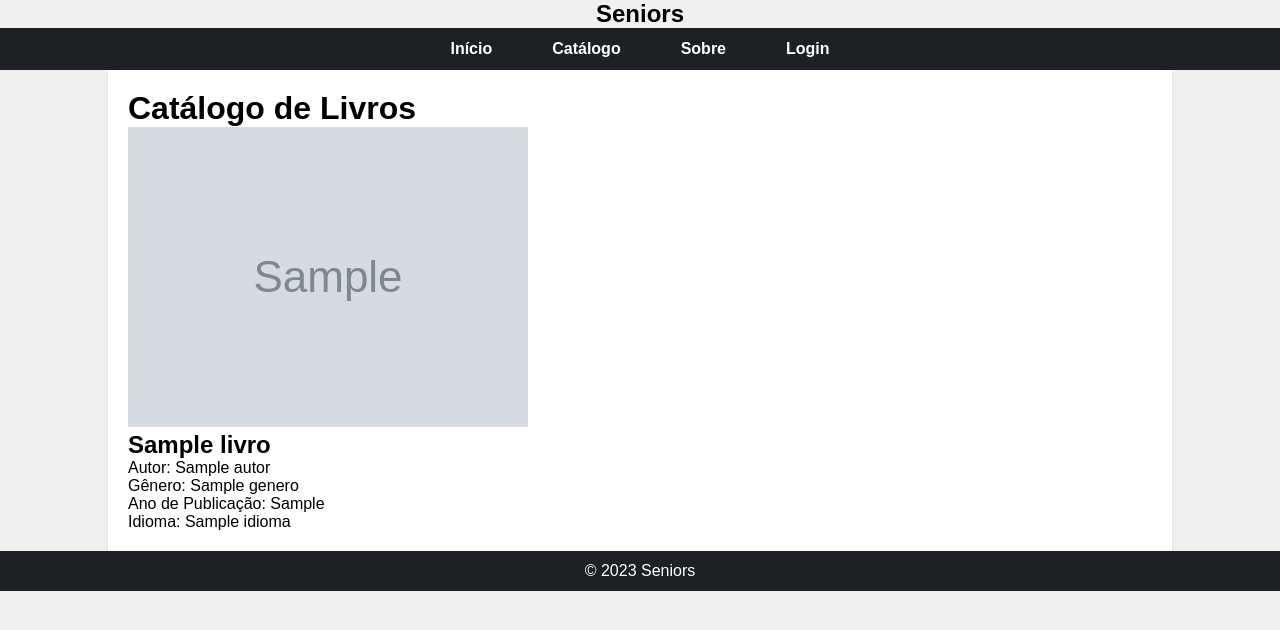
After one commit to victormendexx/projeto-biblioteca, a Django app: template projeto/amanda/templates/amanda/catalogo.html in a window 1280 px wide. The commit adds this page. Shown: the top 630 px of the page. Run offline with Django 4.2, Linux system fonts and the light colour scheme; the template is opened without the code that fills it: most values are stand-ins (such as "Sample title", 1, 10 or a date in 2020); grey boxes marked "Sample" are stand-in pictures.

Commit message:
livroscatalogo

```diff
--- a/projeto/amanda/dicio.py
+++ b/projeto/amanda/dicio.py
@@ -10,7 +10,7 @@ dicionario_principal = {
     "livro2": {
         "titulo": "Harry Potter e a Pedra Filosofal",
         "autor": "J. K. Rowling",
-        "   genero": "Fantasia",
+        "genero": "Fantasia",
         "ano_publicacao": "1997",
         "idioma": "português",
         "imagem" : "img/harrypotter.jpg"
--- a/projeto/amanda/templates/amanda/base.html
+++ b/projeto/amanda/templates/amanda/base.html
@@ -21,7 +21,6 @@
         <html>
         <main>
                 {% block content %}{% endblock %}
-            </div>
         </main>
         </body>
         </html>
--- /dev/null
+++ b/projeto/amanda/templates/amanda/catalogo.html
@@ -0,0 +1,26 @@
+{% extends "amanda/base.html" %}
+{% load static %}
+
+{% block content %}
+<link rel="stylesheet" href="{% static 'css/style.css' %}">
+
+<!DOCTYPE html>
+<html>
+<body>
+    <h1>Catálogo de Livros</h1>
+
+    <div id="catalogo">
+        {% for livro_id, livro in dicionario_principal.items %}
+        <div class="livro">
+            <img src="{% static livro.imagem %}" alt="{{ livro.titulo }}">
+            <h2>{{ livro.titulo }}</h2>
+            <p>Autor: {{ livro.autor }}</p>
+            <p>Gênero: {{ livro.genero }}</p>
+            <p>Ano de Publicação: {{ livro.ano_publicacao }}</p>
+            <p>Idioma: {{ livro.idioma }}</p>
+        </div>
+        {% endfor %}
+    </div>
+</body>
+</html>
+{% endblock %}
--- a/projeto/amanda/templates/amanda/inicio.html
+++ b/projeto/amanda/templates/amanda/inicio.html
@@ -18,7 +18,7 @@
     <main>
         <section class="destaques">
             <h2>Livros em Destaque</h2>
-            <div class="livro">
+            <div class="livrodes">
                 <img src="{% static 'img/ohomemdegiz.jpg' %}" alt="O homem de giz" class="livro-imagem">
                 <div class="livro-info">
                     <h3>O homem de giz</h3>
--- a/projeto/amanda/urls.py
+++ b/projeto/amanda/urls.py
@@ -1,5 +1,5 @@
 from django.urls import path
-from amanda.views import inicio, avaliacoes, sobre, mostrar_livros
+from amanda.views import inicio, avaliacoes, sobre, catalogo
 from amanda.views import LoginViewClass, LogoutViewClass
 
 urlpatterns = [
@@ -7,7 +7,7 @@ urlpatterns = [
     path('', inicio, name='inicio'),
     path('avaliacoes', avaliacoes, name='avaliacoes'),
     path('sobre', sobre, name='sobre'),
-    path('catalogo', mostrar_livros, name = 'catalogo'),
+    path('catalogo', catalogo, name = 'catalogo'),
     path('login/', LoginViewClass.as_view(), name='login'),
     path('logout/', LogoutViewClass.as_view(), name='logout'),
     #  path('profile/', views.user_profile, name='user_profile'),
--- a/projeto/static/css/style.css
+++ b/projeto/static/css/style.css
@@ -73,7 +73,7 @@ main {
 
 /* Estilize os blocos de livro */
 /* Estilize os blocos de livro */
-.livro {
+.livrodes {
     display: flex;
     flex-wrap: wrap;
     width: 100%;
```
Also changed, not shown: projeto/amanda/templates/amanda/catalago.html (deleted, +0 -34 lines), projeto/amanda/views.py (+2 -6 lines), projeto/static/img/jogosvorazes.jpg.
